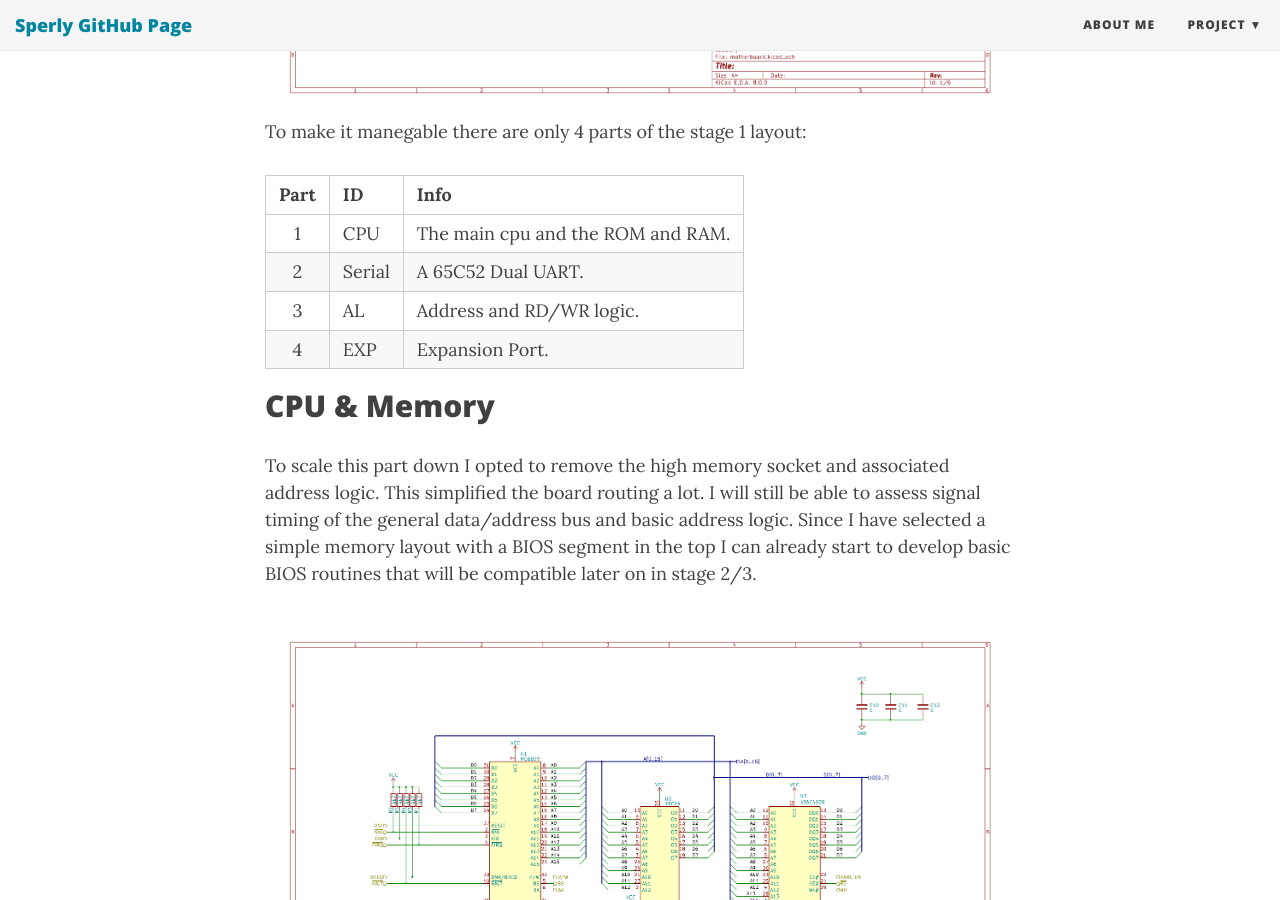
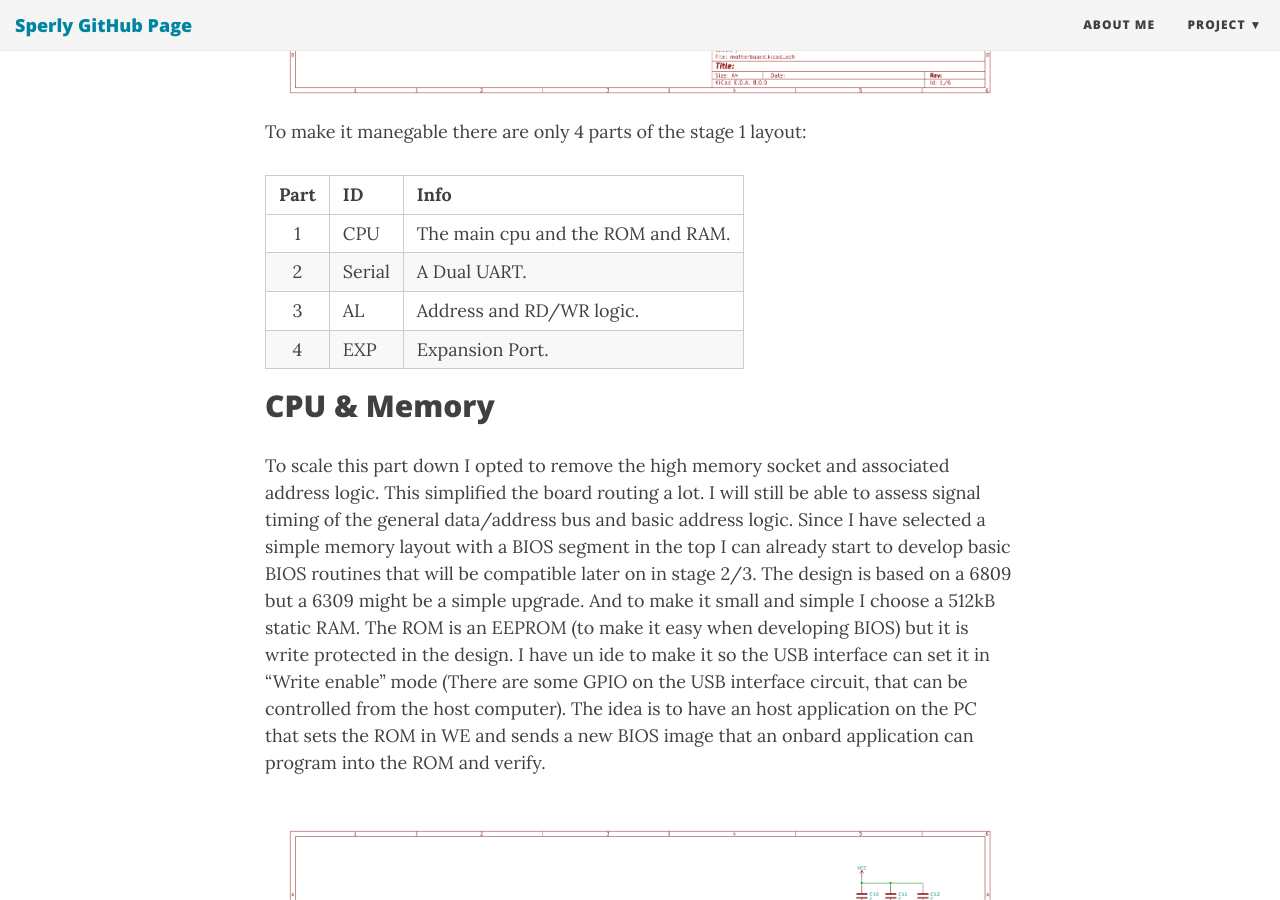
Before and after one commit to sperly/sperly.github.io, a Jekyll site: the page built from ml-stage1.md, in a window 1280 px wide and 900 px high, scrolled down 1448 px. Built offline with Jekyll 4.4.1, drawn with Linux system fonts in a browser that asks for light colours; nearby versions of some CDN libraries; some of the changed text lies outside the part shown.

Commit message:
Update ml-stage1.md

```diff
--- a/ml-stage1.md
+++ b/ml-stage1.md
@@ -19,12 +19,17 @@ To make it manegable there are only 4 parts of the stage 1 layout:
 | Part | ID | Info |
 | :---: | :--- | :--- |
 | 1 | CPU | The main cpu and the ROM and RAM. |
-| 2 | Serial | A 65C52 Dual UART. |
+| 2 | Serial | A Dual UART. |
 | 3 | AL | Address and RD/WR logic. |
 | 4 | EXP | Expansion Port. |
 
 ## CPU & Memory
-To scale this part down I opted to remove the high memory socket and associated address logic. This simplified the board routing a lot. I will still be able to assess signal timing of the general data/address bus and basic address logic. Since I have selected a simple memory layout with a BIOS segment in the top I can already start to develop basic BIOS routines that will be compatible later on in stage 2/3.
+To scale this part down I opted to remove the high memory socket and associated address logic. This simplified the board routing a lot.
+I will still be able to assess signal timing of the general data/address bus and basic address logic.
+Since I have selected a simple memory layout with a BIOS segment in the top I can already start to develop basic BIOS routines that will be compatible later on in stage 2/3.
+The design is based on a 6809 but a 6309 might be a simple upgrade. And to make it small and simple I choose a 512kB static RAM. The ROM is an EEPROM (to make it easy when developing BIOS) but it is write protected in the design.
+I have un ide to make it so the USB interface can set it in "Write enable" mode (There are some GPIO on the USB interface circuit, that can be controlled from the host computer).
+The idea is to have an host application on the PC that sets the ROM in WE and sends a new BIOS image that an onbard application can program into the ROM and verify.
 
 ![CPU Page](/img/stage1/cpu.png)
 
@@ -37,23 +42,26 @@ The serial interupt will be hardbound to FIRQ to make the system as simple as po
 ![Serial Page](/img/stage1/serial.png)
 
 ## Address and Signal Logic
-In stage 1 there will only be basic address logic, enough to be able to controll ROM, RAM and Serial Controller. But the RD/WR logic circuit will hopefully be able to trancend to later stages.
-I will however be able to test both PLD's in some extent.
+In stage 1 there will only be basic address logic, enough to be able to controll ROM, RAM and Serial Controller.
+But the RD/WR logic circuit will hopefully be able to trancend to later stages.
+I will however be able to test both PLD's in some extent. When we initially started elaborating on the idea of an 8-bit computer we made a design of an address logic entirely with basic logic chips, but I realised very soon that it would be near impossible to place/route in the designated space.
+So the natural selection was simple PLD or GALs, wich I already had at home.
 
 ![Address Logic Page](/img/stage1/a-logic.png)
 
 ## Expansion Port
 I will only incorporate one expansion port, mostly for debug purpouses and to be able to prototype other parts of stage 2/3 to make them more stable.
 There will be a full data and address bus available and most of the logic signals created by the PLD's.
+I will use this port to test other parts of the system that will be incorporated in later stages. *Fingers crossed*
 
 ![Expansion Page](/img/stage1/expansion.png)
 
 ## Power
-I will only implement a reset button in stage 1.
+I will only implement a reset button in stage 1. In later stages I will add a mechanism to be able to press a button to start the system, and to write a bit in a register to turn it off or reset. This will give the operation system a possibility to implement shutdown and restart functionality.
 
 ![Power Page](/img/stage1/power.png)
 
 The schematics are available as a [PDF](/docs/schematics-stage1.pdf)
 And board layouts as well in [PDF](/docs/board-stage1.pdf)
 
-For KiCad project and drawings, see repository.
+KiCad schematic & layout will be coming soon.
```
